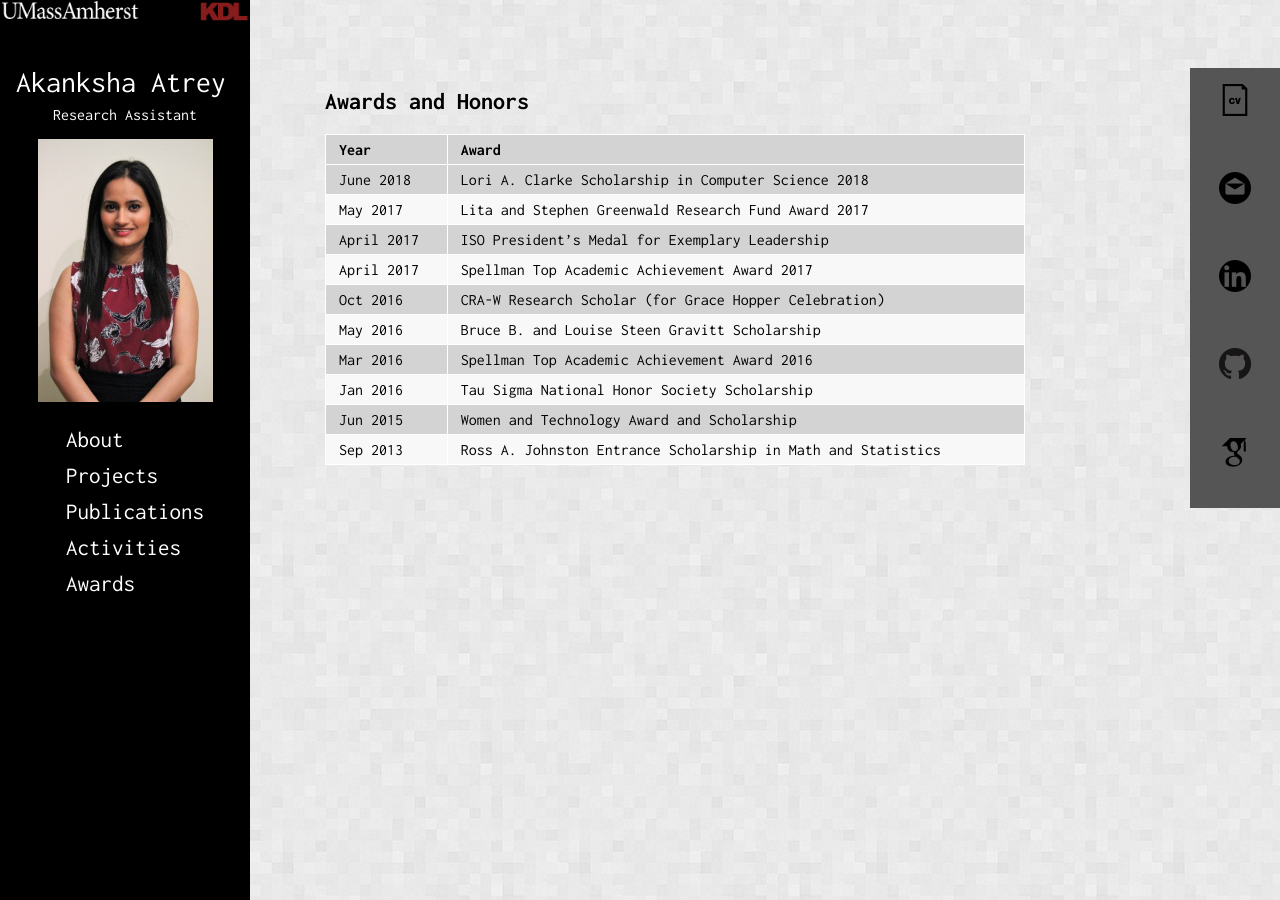
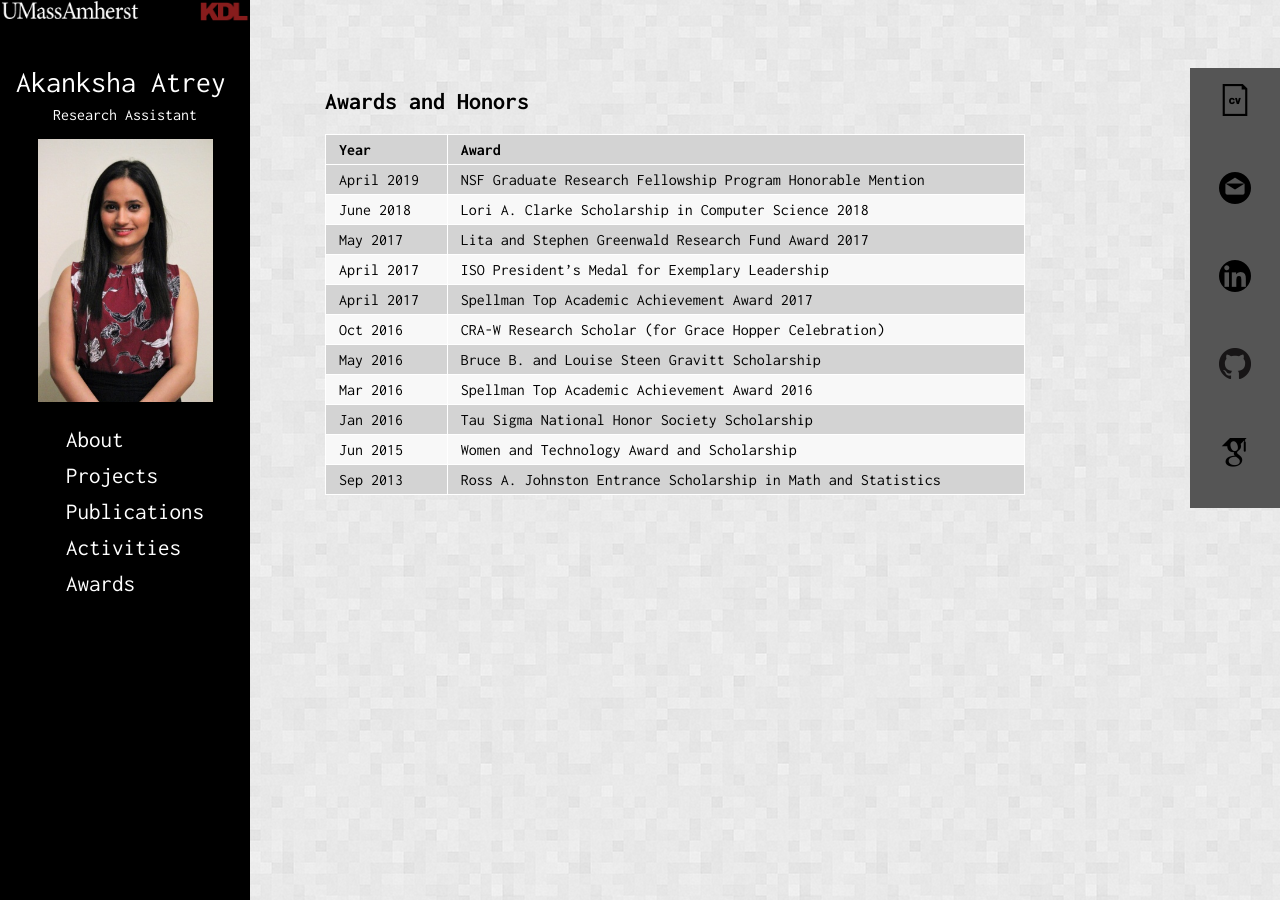
Before and after one commit to akanksha-atrey/akanksha-atrey.github.io, a Jekyll site: the page built from awards.md, in a window 1280 px wide and 900 px high. Built offline with Jekyll 4.4.1, drawn with Linux system fonts in a browser that asks for light colours; our own code applies the rules of GitHub Pages for plain Markdown files.

Commit message:
updated CV and awards

```diff
--- a/awards.md
+++ b/awards.md
@@ -6,6 +6,7 @@ layout: default
 
 Year | Award |
 -----|-------|
+April 2019 | NSF Graduate Research Fellowship Program Honorable Mention
 June 2018  | Lori A. Clarke Scholarship in Computer Science 2018
 May 2017   | Lita and Stephen Greenwald Research Fund Award 2017
 April 2017 | ISO President's Medal for Exemplary Leadership
```
Also changed, not shown: 1 other file.
